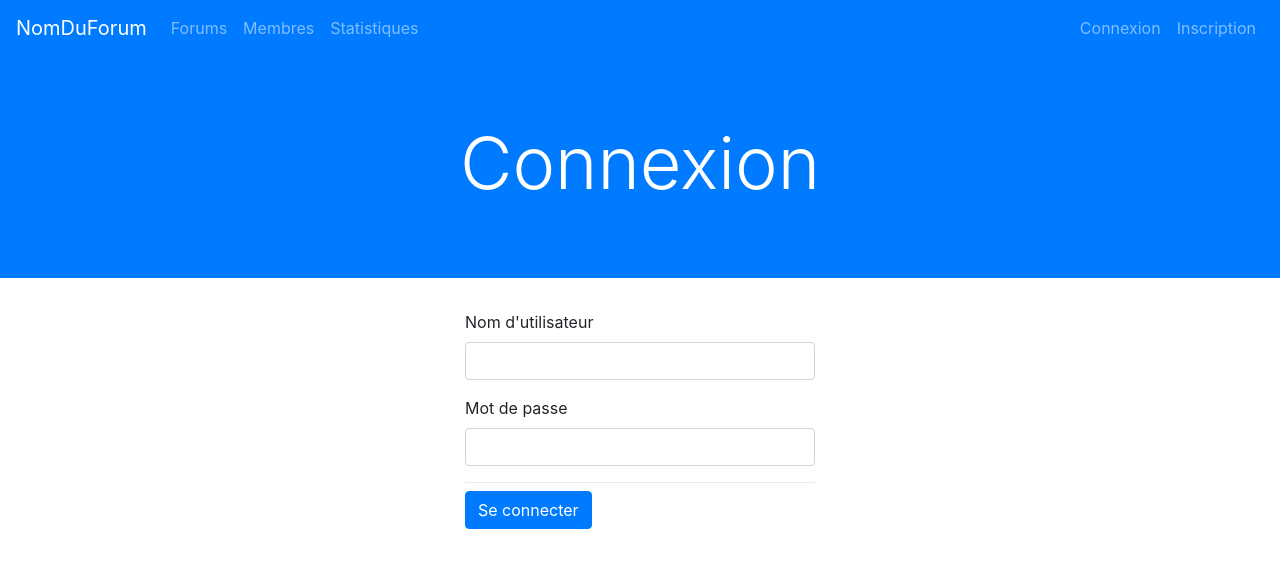
After one commit to AlexandreBarde/ForumPHP, a PHP site: page /Vues/vueConnexion.php in a window 1280 px wide. The commit adds this page. Shown: the top 568 px of the page. Run offline with PHP 8.4, Linux system fonts and the light colour scheme; some libraries are stand-ins or nearby versions.

Commit message:
Vue connexion

```diff
--- a/Vues/template.php
+++ b/Vues/template.php
@@ -29,7 +29,7 @@
                 </ul>
                 <ul class="navbar-nav ml-auto">
                     <li class="text-center nav-item">
-                        <a class="nav-link" href="?action=#">Connexion</a>
+                        <a class="nav-link" href="?action=connexion">Connexion</a>
                     </li>
                     <li class="text-center nav-item">
                         <a class="nav-link" href="?action=inscription">Inscription</a>
--- /dev/null
+++ b/Vues/vueConnexion.php
@@ -0,0 +1,32 @@
+<?php $titre = 'Connexion';
+
+ob_start(); ?>
+
+<div class="jumbotron jumbotron-fluid jumbotron-header bg-primary text-white">
+    <h1 class="display-3 text-center jumbotron-title">Connexion</h1>
+</div>
+
+<div class="container" id="auth">
+    <div class="row">
+        <div class="col-xl-4 offset-xl-4 col-lg-4 offset-lg-4">
+            <form action="#" method="post">
+                <div class="form-group">
+                    <label for="username">Nom d'utilisateur</label>
+                    <input required class="form-control" type="text" name="username" id="username">
+                </div>
+                <div class="form-group">
+                    <label for="password">Mot de passe</label>
+                    <input required class="form-control" type="password" name="password" id="password">
+                </div>
+                <div class="dropdown-divider"></div>
+                <div class="form-group">
+                    <button class="btn btn-primary" id="login" type="submit">Se connecter</button>
+                </div>
+            </form>
+        </div>
+    </div>
+</div>
+
+<?php $contenu = ob_get_clean(); ?>
+
+<?php require('template.php'); ?>
--- a/Vues/vueInscription.php
+++ b/Vues/vueInscription.php
@@ -45,7 +45,7 @@ ob_start(); ?>
                 </div>
                 <div class="dropdown-divider"></div>
                 <div class="form-group">
-                    <button class="btn btn-primary" id="login" type="submit">Se connecter</button>
+                    <button class="btn btn-primary" id="login" type="submit">S'inscrire</button>
                 </div>
             </form>
         </div>
--- a/index.php
+++ b/index.php
@@ -23,6 +23,10 @@ if(isset($_GET['action']))
     {
         afficherInscription();
     }
+    elseif($_GET['action'] == 'connexion')
+    {
+        afficherConnexion();
+    }
     else
     {
         afficherErreur();
```
